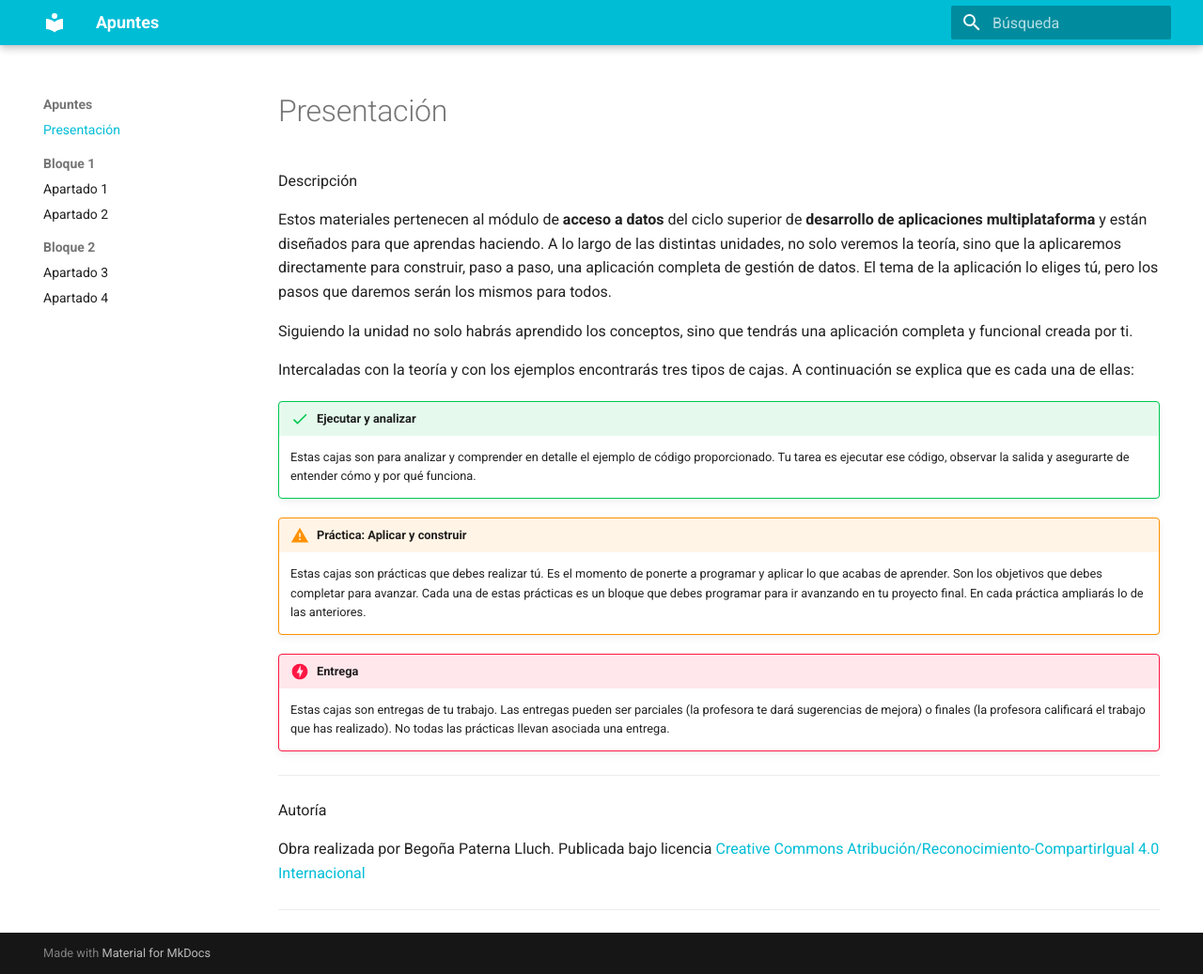
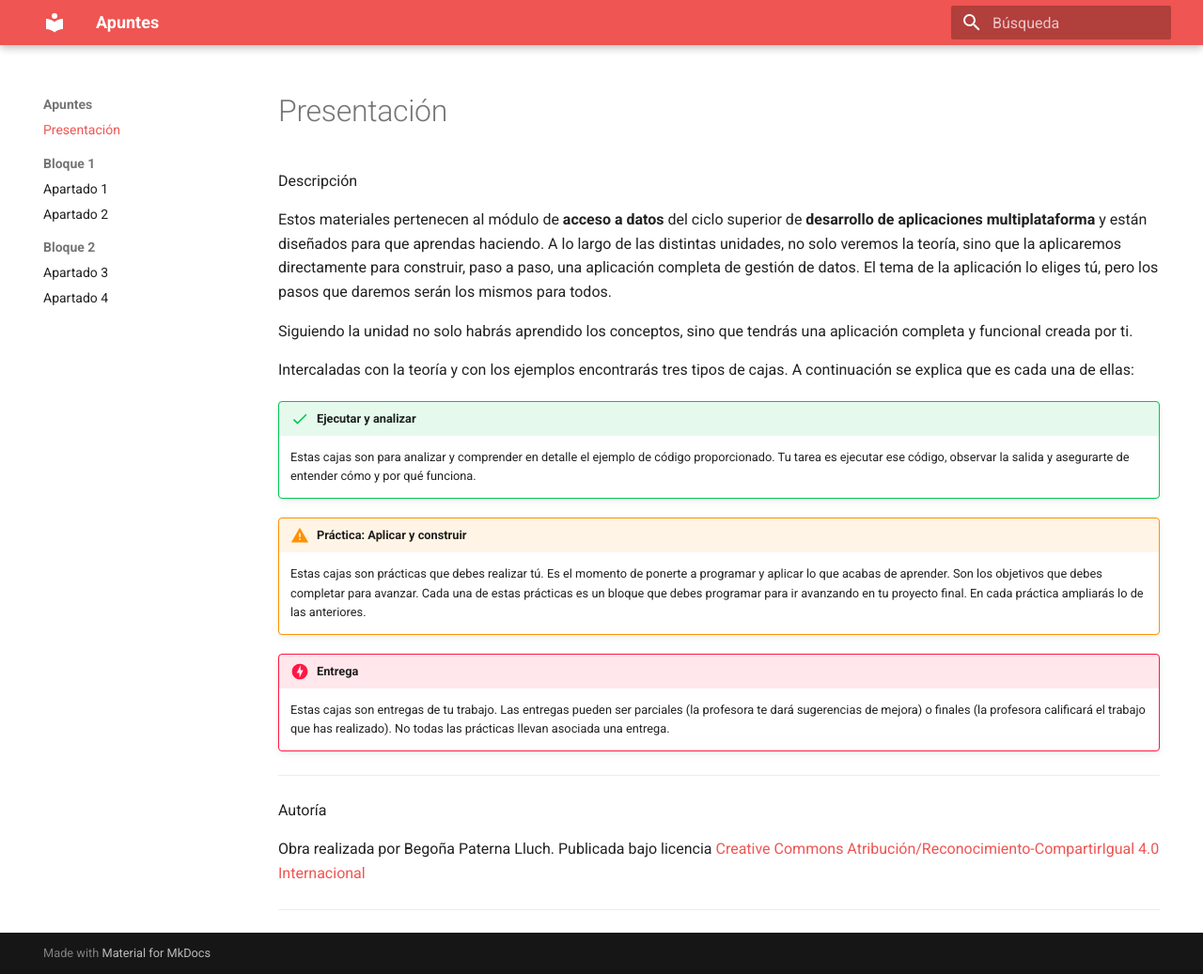
Before and after one commit to bpaterna/apuntes, an MkDocs documentation site: the page built from docs/index.md, in a window 1280 px wide and 1037 px high. Shown: the whole window at 94% size. Built offline with MkDocs 1.6.1 and Material for MkDocs 9.7.7, drawn with Linux system fonts in a browser that asks for light colours.

Commit message:
Change primary color from cyan to red

```diff
--- a/mkdocs.yml
+++ b/mkdocs.yml
@@ -6,7 +6,7 @@ theme:
   language: es
   palette:
     scheme: default
-    primary: cyan
+    primary: red
   features:
     - content.code.copy
     - content.tabs.link
```
